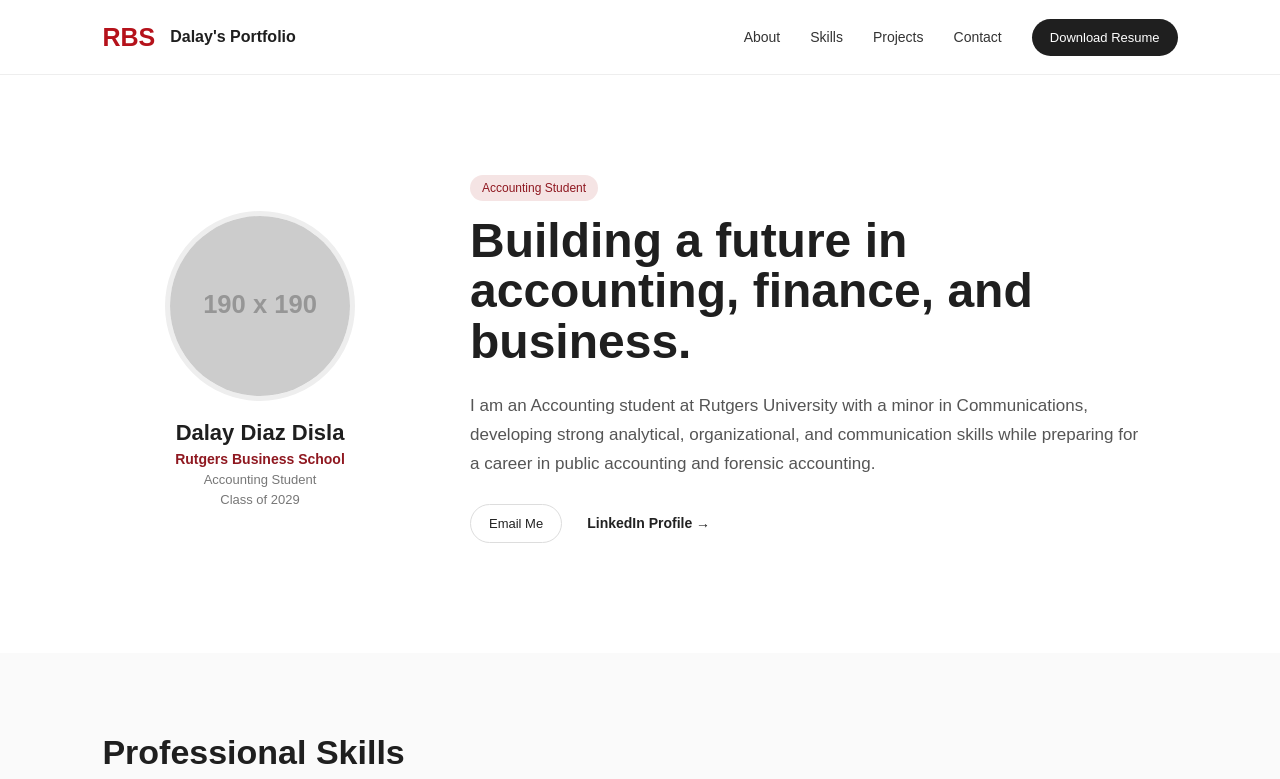
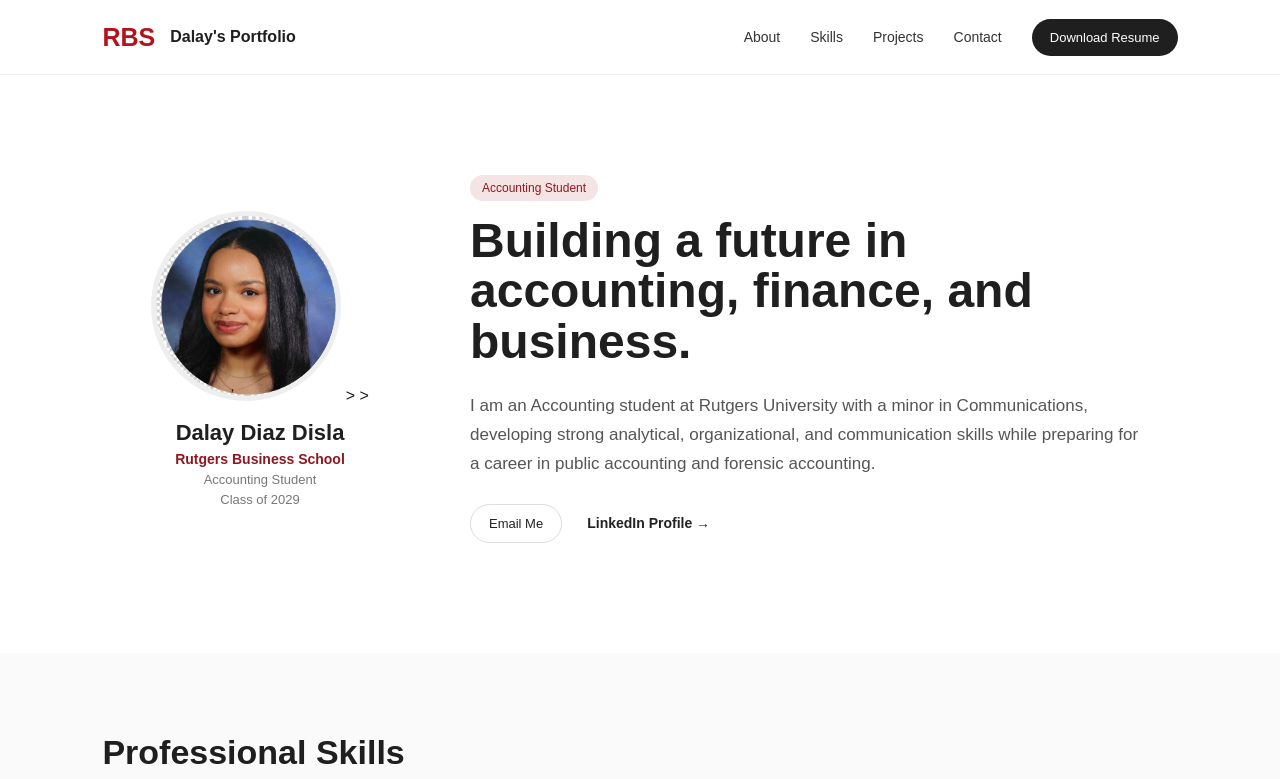
Before and after one commit to dalaydiazz/dalaydiazdislaa.github.io, a plain HTML site: page index.html in a window 1280 px wide. Shown: the top 779 px of the page. Drawn offline with Linux system fonts and the light colour scheme; placeholder pictures from the web are drawn by us.

Commit message:
Update profile picture source in index.html

```diff
--- a/index.html
+++ b/index.html
@@ -437,10 +437,12 @@
                 to your GitHub repository.
             -->
 
-            <img
-                src="https://via.placeholder.com/190"
-                alt="Dalay Diaz Disla"
-                class="profile-picture"
+          <img
+    src="./Gemini_Generated_Image_5tansi5tansi5tan.jpg"
+    alt="Dalay Diaz Disla"
+    class="profile-picture"
+>
+>
             >
 
             <h3>
```
